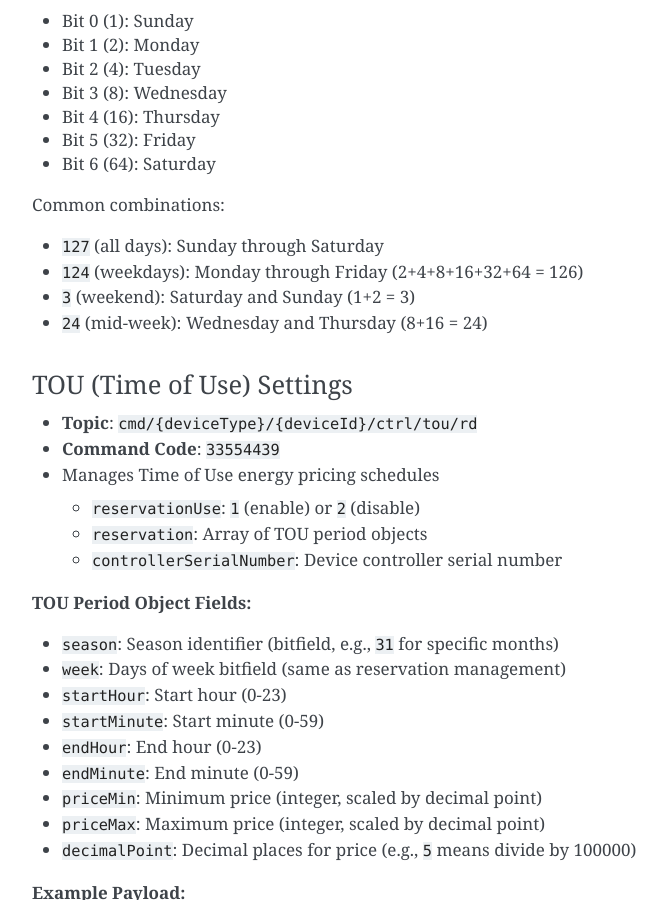
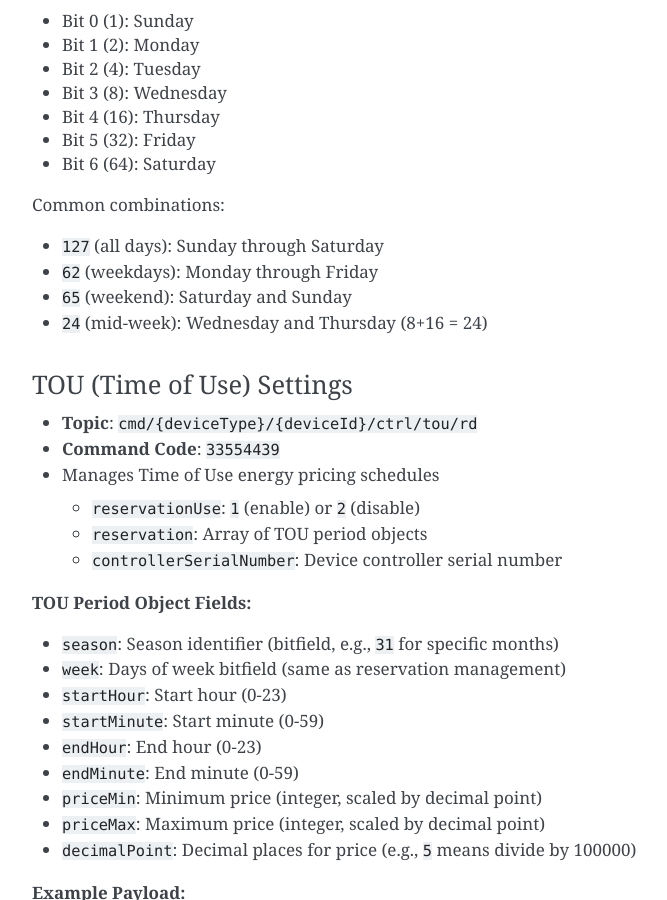
Before and after one commit to eman/nwp500-python, a Sphinx documentation site: the page built from docs/MQTT_MESSAGES.rst, in a window 1280 px wide and 900 px high, scrolled down 5302 px. Shown: the whole window, without its empty margins (338-1005 px from the left). Built offline with Sphinx 7.4.7, drawn with Linux system fonts in a browser that asks for light colours.

Commit message:
Update docs/MQTT_MESSAGES.rst
Co-authored-by: Copilot <175728472+Copilot@users.noreply.github.com>

```diff
--- a/docs/MQTT_MESSAGES.rst
+++ b/docs/MQTT_MESSAGES.rst
@@ -275,8 +275,8 @@ The ``week`` field uses a bitfield where each bit represents a day:
 Common combinations:
 
 * ``127`` (all days): Sunday through Saturday
-* ``124`` (weekdays): Monday through Friday (2+4+8+16+32+64 = 126)
-* ``3`` (weekend): Saturday and Sunday (1+2 = 3)
+* ``62`` (weekdays): Monday through Friday
+* ``65`` (weekend): Saturday and Sunday
 * ``24`` (mid-week): Wednesday and Thursday (8+16 = 24)
 
 TOU (Time of Use) Settings
```
